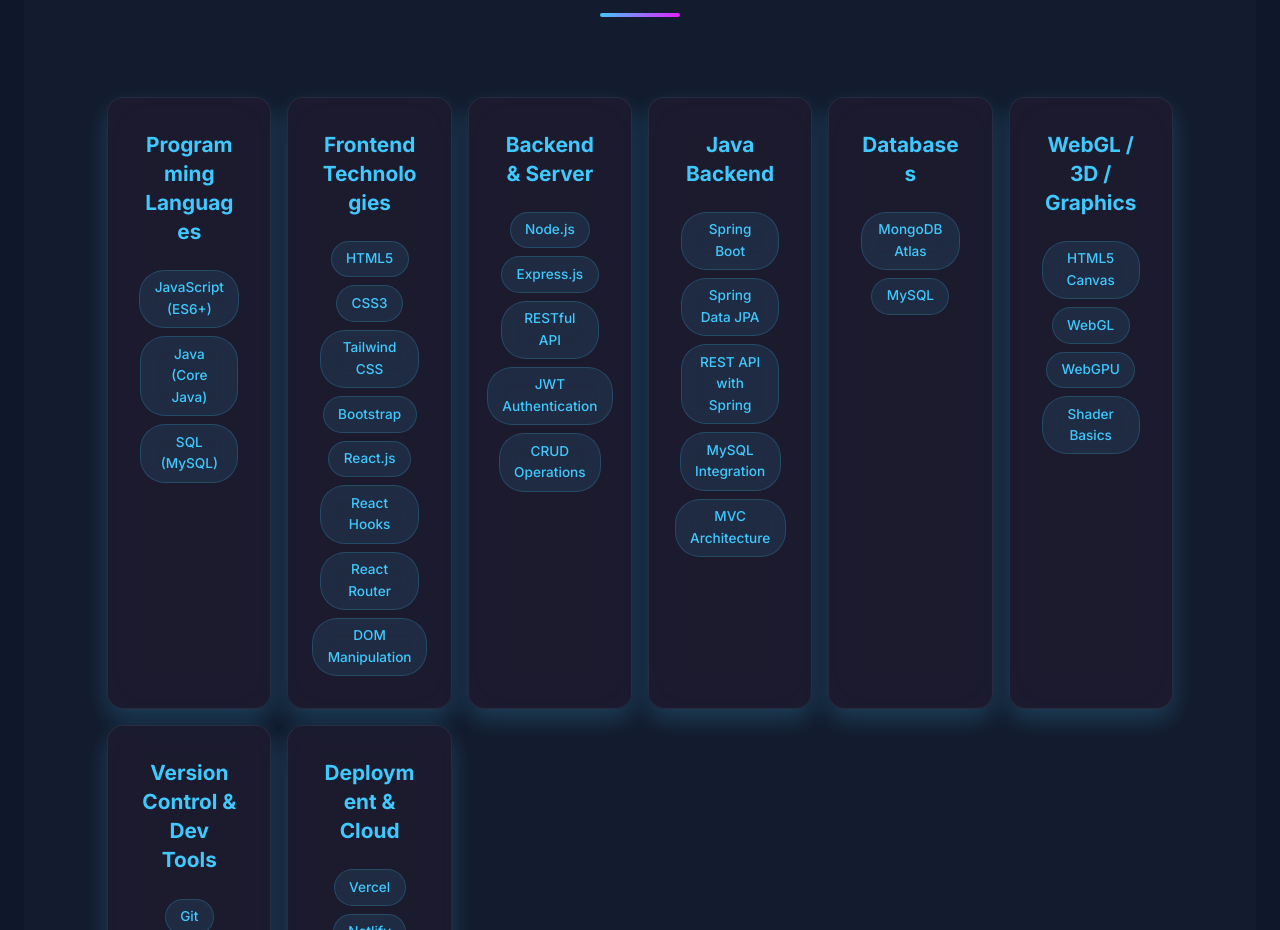
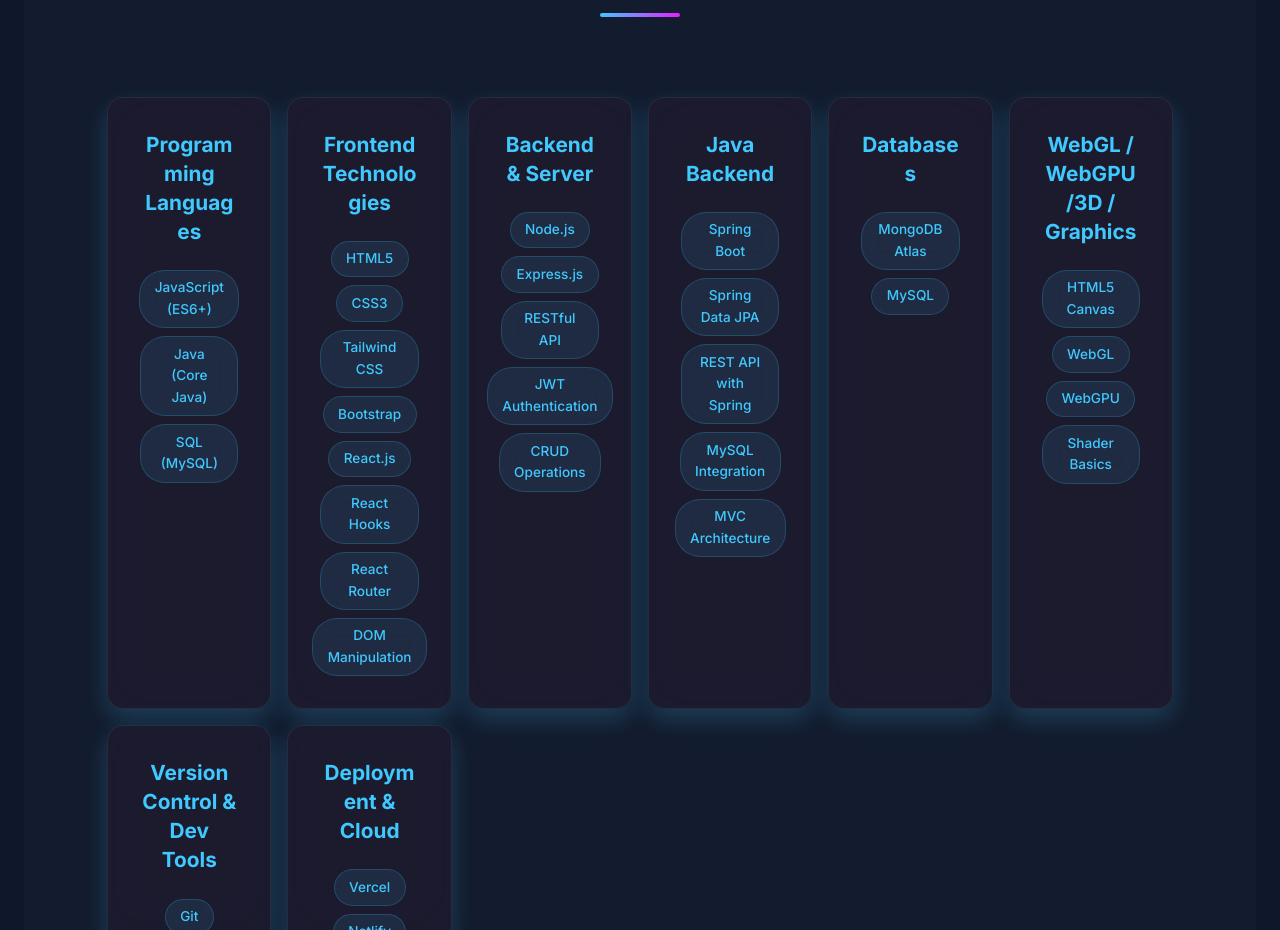
Before and after one commit to Suryaraj2211/PortFolio, a React (Vite) app: page / in a window 1280 px wide. Shown: the part 1700-2630 px from the top of the page. Built offline with nearby package versions, Linux system fonts and the light colour scheme.

Commit message:
Refactor Skills component structure and tags

```diff
--- a/src/Component/Skills.jsx
+++ b/src/Component/Skills.jsx
@@ -67,7 +67,7 @@
           </div>
 
           <div className="skill-category">
-            <h3>WebGL / 3D / Graphics</h3>
+            <h3>WebGL / WebGPU /3D / Graphics</h3>
             <div className="skill-tags">
               <span className="skill-tag">HTML5 Canvas</span>
               <span className="skill-tag">WebGL</span>
```
